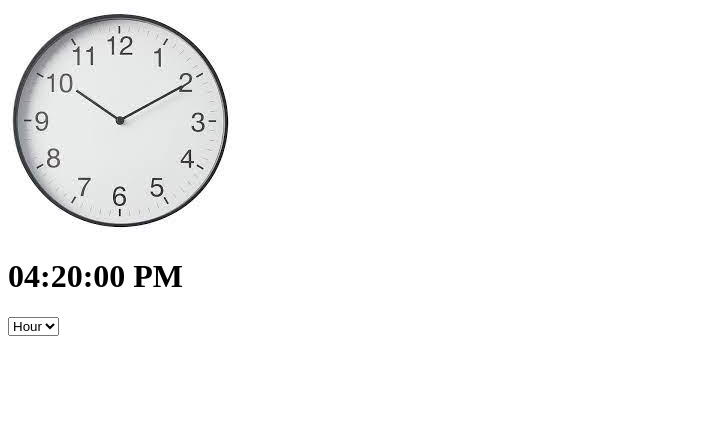
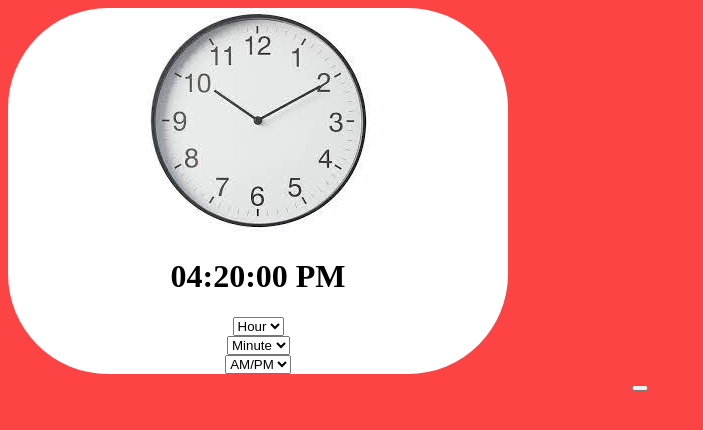
Before and after one commit to sachin-dabas/JAVASCRIPT-PROJECTS, a plain HTML site: page Project_01/index.html in a window 1280 px wide. Shown: the whole page, without its empty margins (0-703 px from the left). Drawn offline with Linux system fonts and the light colour scheme.

Commit message:
added the background and formatting

```diff
--- a/Project_01/index.html
+++ b/Project_01/index.html
@@ -3,6 +3,23 @@
     <head>
         <meta charset="utf-8">
         <title>Alarm-Clock</title>
+        <style>
+            /* @import url('https://fonts.googleapis.com'); */
+            *{
+                text-align: center;
+                /* min-height: 100vh; */
+                /* margin: auto; */
+            }
+            body{
+                background-color: #fc4445;
+
+            }
+            .wrapper{
+                width: 500px;
+                background-color: white;
+                border-radius: 100px;
+            }
+        </style>
     </head>
     <body>
         <div class="wrapper">
@@ -19,7 +36,32 @@
                         <option value="Second">Second</option> -->
                     </select>
                 </div>
+            <!-- Minute -->
+            <!-- <div class="content"> -->
+                <div class="column">
+                    <select>
+                        <option value="Minute">Minute</option>
+                        <option value="01">01</option>
+                        <option value="02">02</option>
+                        <option value="03">03</option>
+                        <!-- <option value="Minute">Minute</option>
+                        <option value="Second">Second</option> -->
+                    </select>
+                </div>
+            <!-- </div> -->
+            <!-- Second -->
+            <!-- <div class="content"> -->
+                <div class="column">
+                    <select>
+                        <option value="AM/PM">AM/PM</option>
+                        <option value="AM">AM</option>
+                        <option value="PM">PM</option>
+                        <!-- <option value="Minute">Minute</option>
+                        <option value="Second">Second</option> -->
+                    </select>
+                </div>
             </div>
         </div>
+        <button></button>
     </body>
 </html>
```
